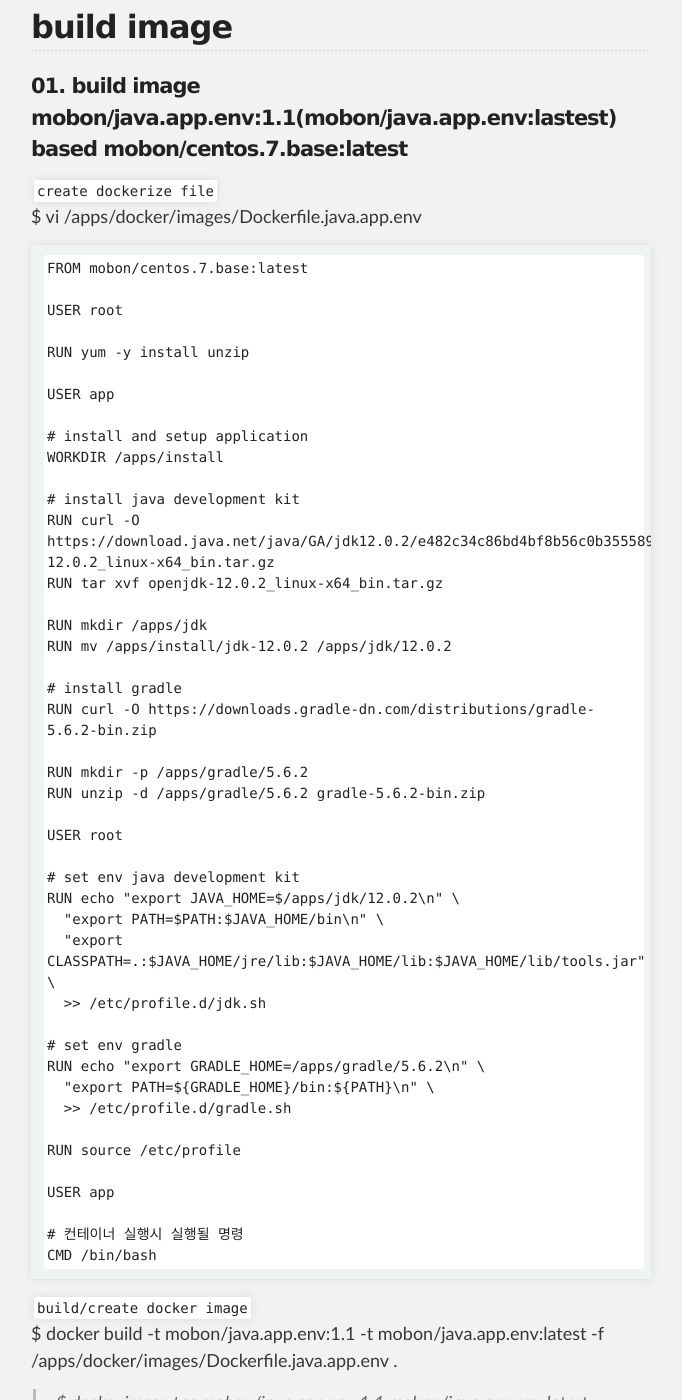
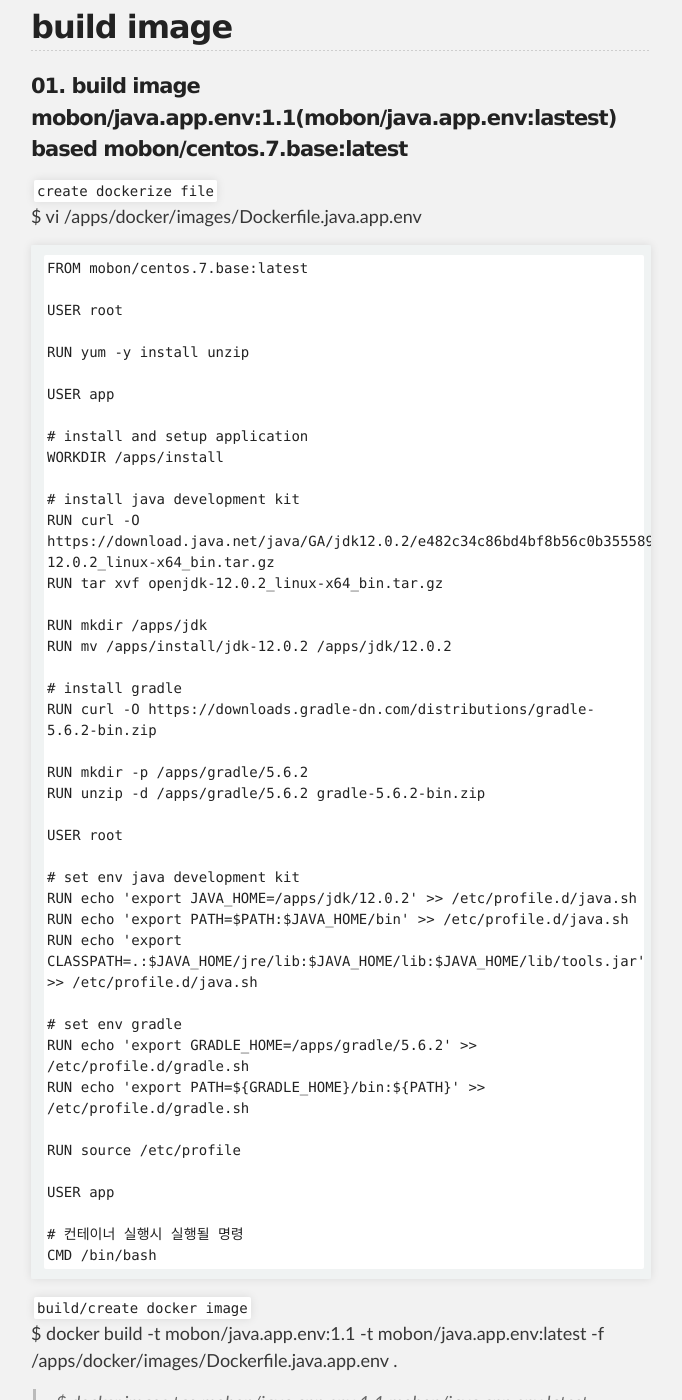
Before and after one commit to unlimited9/unlimited9.github.com, a Jekyll site: the page built from reference.notes/TA/cloud/docker/create.image.n.container.md, in a window 1280 px wide and 1400 px high, scrolled down 3559 px. Shown: the whole window, without its empty margins (299-981 px from the left). Built offline with Jekyll 4.4.1, drawn with Linux system fonts in a browser that asks for light colours; our own code applies the rules of GitHub Pages for plain Markdown files.

Commit message:
Update create.image.n.container.md

```diff
--- a/reference.notes/TA/cloud/docker/create.image.n.container.md
+++ b/reference.notes/TA/cloud/docker/create.image.n.container.md
@@ -148,15 +148,13 @@ RUN unzip -d /apps/gradle/5.6.2 gradle-5.6.2-bin.zip
 USER root
 
 # set env java development kit
-RUN echo "export JAVA_HOME=$/apps/jdk/12.0.2\n" \
-  "export PATH=$PATH:$JAVA_HOME/bin\n" \
-  "export CLASSPATH=.:$JAVA_HOME/jre/lib:$JAVA_HOME/lib:$JAVA_HOME/lib/tools.jar" \
-  >> /etc/profile.d/jdk.sh
+RUN echo 'export JAVA_HOME=/apps/jdk/12.0.2' >> /etc/profile.d/java.sh
+RUN echo 'export PATH=$PATH:$JAVA_HOME/bin' >> /etc/profile.d/java.sh
+RUN echo 'export CLASSPATH=.:$JAVA_HOME/jre/lib:$JAVA_HOME/lib:$JAVA_HOME/lib/tools.jar' >> /etc/profile.d/java.sh
 
 # set env gradle
-RUN echo "export GRADLE_HOME=/apps/gradle/5.6.2\n" \
-  "export PATH=${GRADLE_HOME}/bin:${PATH}\n" \
-  >> /etc/profile.d/gradle.sh
+RUN echo 'export GRADLE_HOME=/apps/gradle/5.6.2' >> /etc/profile.d/gradle.sh
+RUN echo 'export PATH=${GRADLE_HOME}/bin:${PATH}' >> /etc/profile.d/gradle.sh
 
 RUN source /etc/profile
 
```
